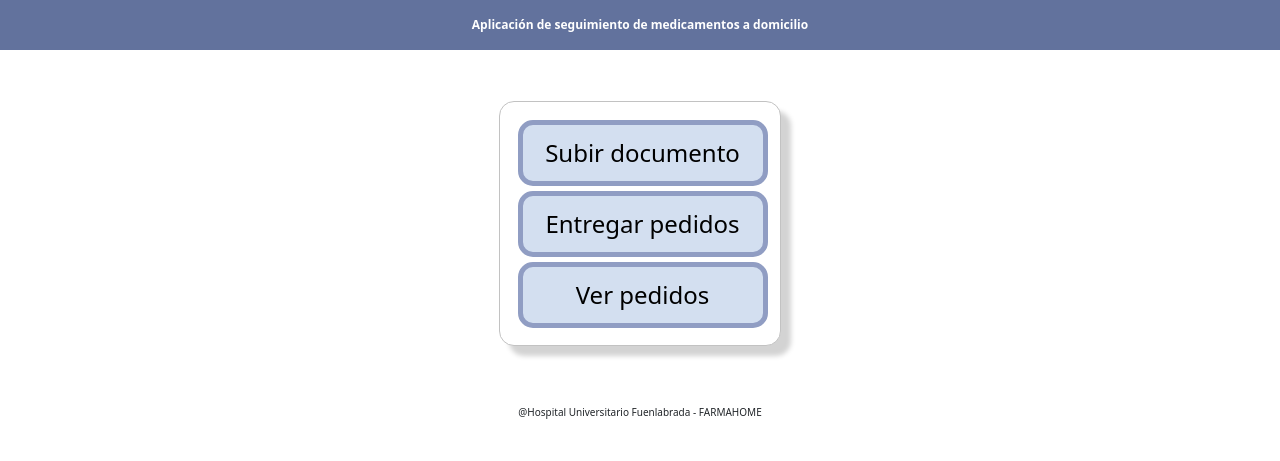
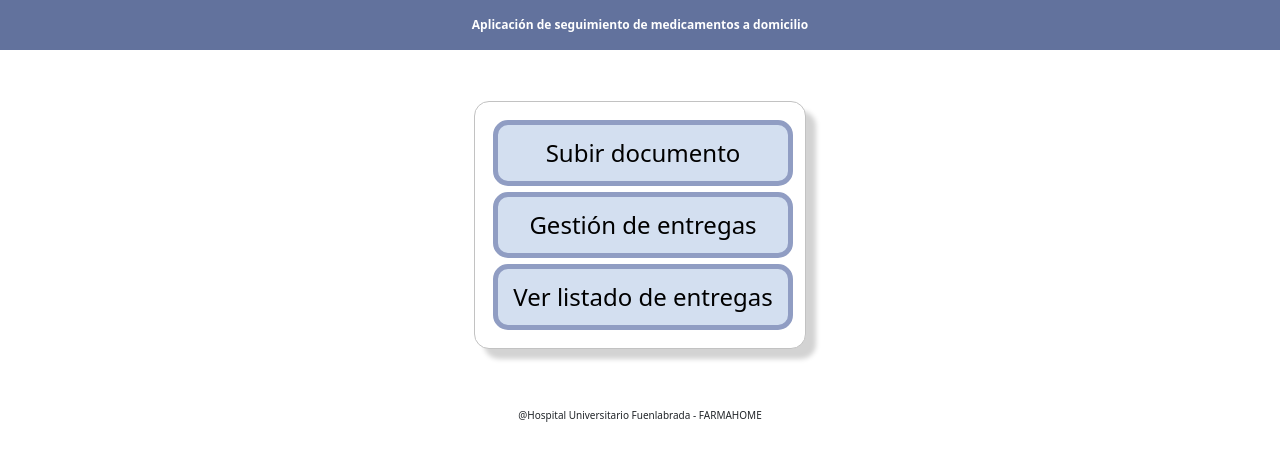
Before and after one commit to JorgeTarancon/FARMAHOME_APP, a Django app: page / in a window 1280 px wide. Shown: the part 43-504 px from the top of the page. Run offline with Django 3.2, Linux system fonts and the light colour scheme; a user stored in the database is signed in; some libraries are stand-ins or nearby versions.

Commit message:
Change sections names

```diff
--- a/FARMAHOME/static/FARMAHOME/style.css
+++ b/FARMAHOME/static/FARMAHOME/style.css
@@ -67,7 +67,7 @@ a.navbar-brand.ms-auto {
     color: black;
     border: 5px solid  #909dc3;
     border-radius: 15px;
-    width: 250px;
+    width: 300px;
     padding: 10px;
     font-size: x-large;
 }
--- a/FARMAHOME/templates/FARMAHOME/entregar_pedido.html
+++ b/FARMAHOME/templates/FARMAHOME/entregar_pedido.html
@@ -1,7 +1,7 @@
 {% extends "FARMAHOME/basic.html" %}
 
 {% block subbotton %}
-<a class="nav-link active" href="{% url 'FARMAHOME:ver_pedidos' 'hoy' %}" style="font-size:large">Ver pedidos</a>
+<a class="nav-link active" href="{% url 'FARMAHOME:ver_pedidos' 'hoy' %}" style="font-size:large">Ver entregas</a>
 {% endblock %}
 
 {% block subtitle %}Entregar pedidos{% endblock %}
--- a/FARMAHOME/templates/FARMAHOME/index.html
+++ b/FARMAHOME/templates/FARMAHOME/index.html
@@ -11,10 +11,10 @@ Aplicación de seguimiento de medicamentos a domicilio
         <a class="btn btn-primary menu" href="{% url 'FARMAHOME:subir_datos' %}">Subir documento</a>
       </div>
       <div class="button_container">
-        <a class="btn btn-primary menu" href="{% url 'FARMAHOME:entregar_pedido' %}">Entregar pedidos</a>
+        <a class="btn btn-primary menu" href="{% url 'FARMAHOME:entregar_pedido' %}">Gestión de entregas</a>
       </div>
       <div class="button_container">
-        <a class="btn btn-primary menu" href="{% url 'FARMAHOME:ver_pedidos' 'hoy' %}">Ver pedidos</a>
+        <a class="btn btn-primary menu" href="{% url 'FARMAHOME:ver_pedidos' 'hoy' %}">Ver listado de entregas</a>
       </div>
     </div>
   </div>
```
